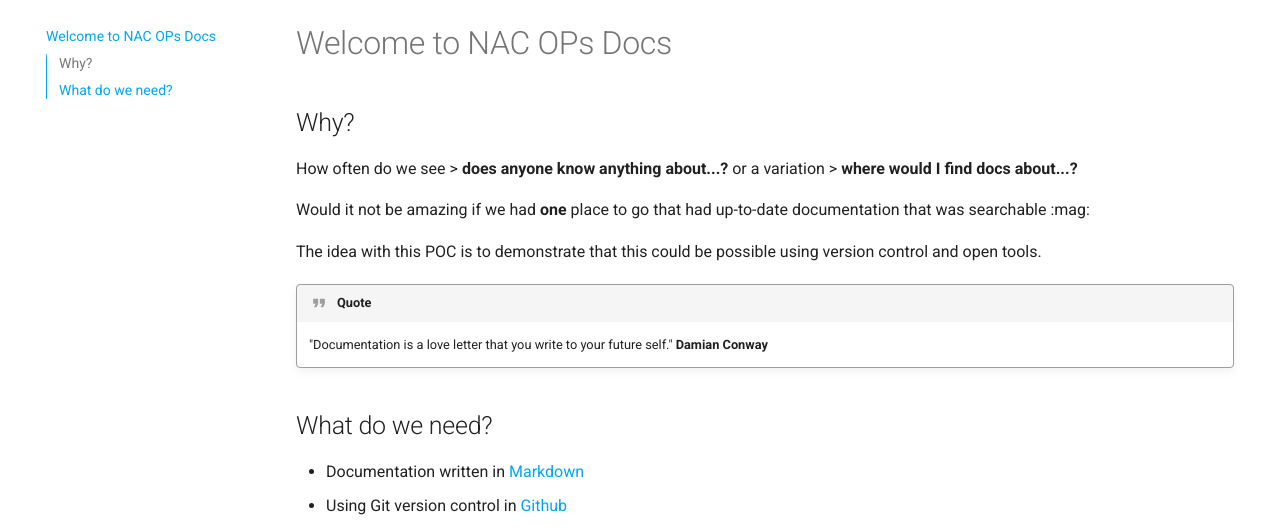
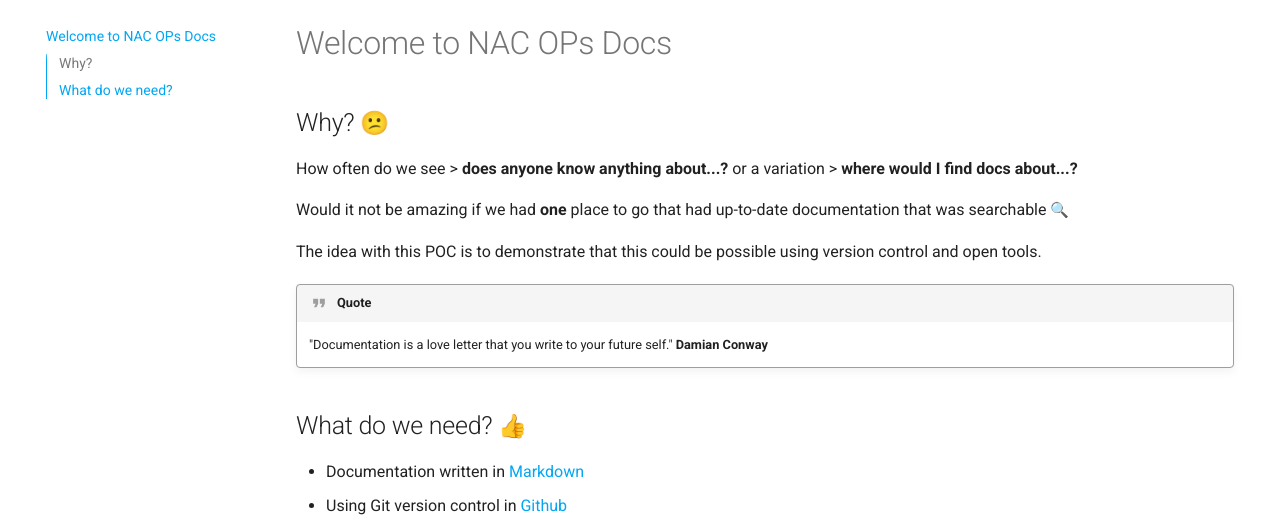
Before and after one commit to north-ayrshire-council/nac-ops-docs.github.io, an MkDocs documentation site: the page built from docs/index.md, in a window 1280 px wide and 954 px high. Shown: the part 123-651 px from the top of the window. Built offline with MkDocs 1.6.1 and Material for MkDocs 9.7.7, drawn with Linux system fonts in a browser that asks for light colours; emoji names are drawn with the system emoji font; some of the changed lines change nothing that is shown.

Commit message:
Add emojis

```diff
--- a/docs/index.md
+++ b/docs/index.md
@@ -1,5 +1,5 @@
 # Welcome to NAC OPs Docs
-## Why?
+## Why? :confused:
 
 How often do we see > __does anyone know anything about...?__ or a variation > __where would I find docs about...?__
 
@@ -11,7 +11,7 @@ The idea with this POC is to demonstrate that this could be possible using versi
     "Documentation is a love letter that you write to your future self."
     **Damian Conway**
 
-## What do we need?
+## What do we need? :+1:
 
 * Documentation written in [Markdown](https://en.wikipedia.org/wiki/Markdown)
 * Using Git version control in [Github](https://github.com/north-ayrshire-council)
--- a/mkdocs.yml
+++ b/mkdocs.yml
@@ -15,6 +15,9 @@ markdown_extensions:
   - admonition
   - toc:
       permalink: ⚓︎
+  - pymdownx.emoji:
+      emoji_index: !!python/name:materialx.emoji.twemoji
+      emoji_generator: !!python/name:materialx.emoji.to_svg
 
 copyright: Copyright &copy; 2021 North Ayrshire Council
 
```
Also changed, not shown: site/index.html, site/search/search_index.json, 1 other file.
